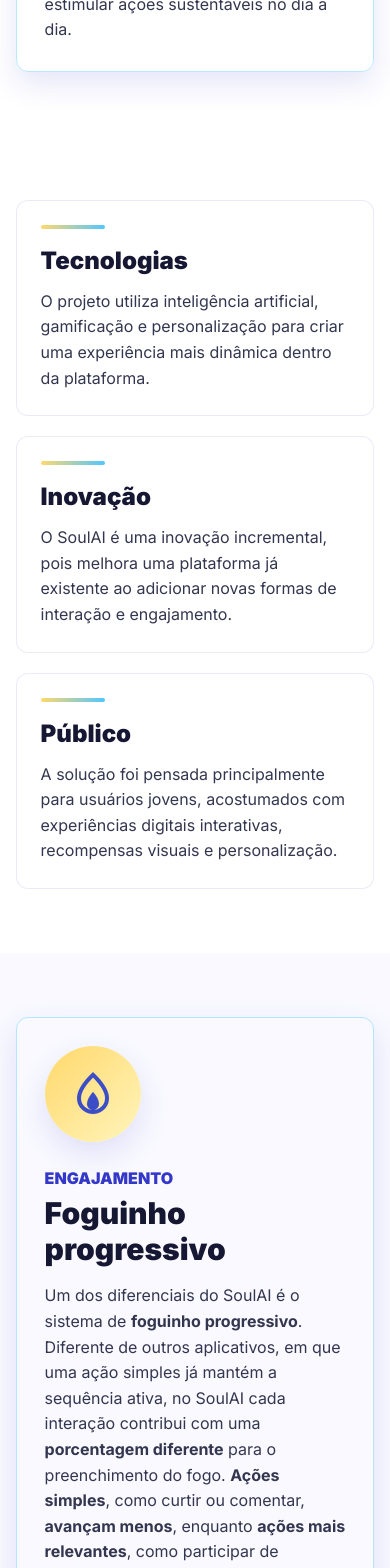
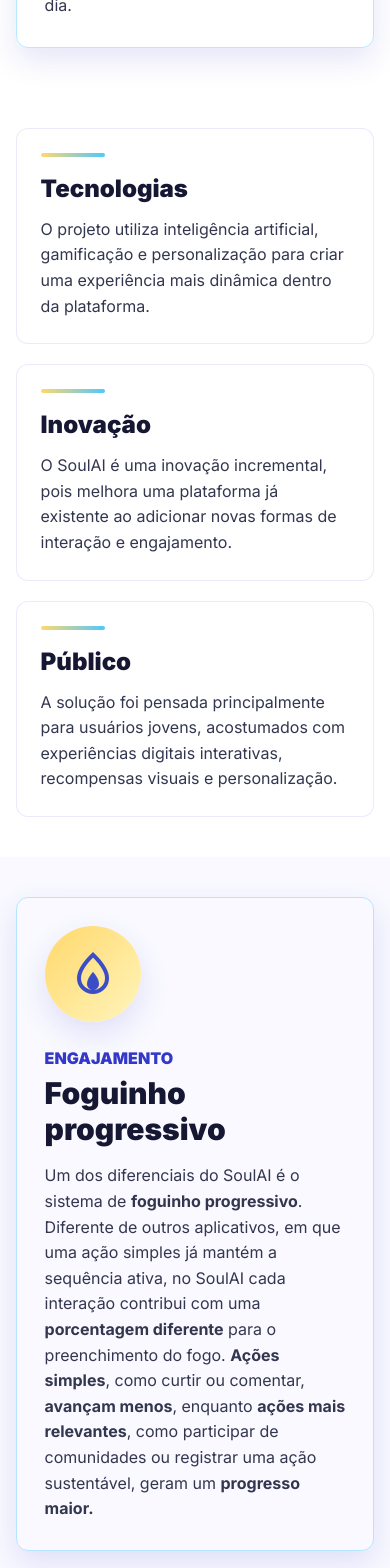
Before and after one commit to manuelalramos/SoulAi_Projeto, a React (Vite) app: page /sobre in a window 390 px wide. Shown: the part 1820-3388 px from the top of the page. Built offline with nearby package versions, Linux system fonts and the light colour scheme.

Commit message:
style : reduz espacamentoda pagina sobre no mobile

```diff
--- a/src/pages/Sobre/sections/AboutHighlightsSection.tsx
+++ b/src/pages/Sobre/sections/AboutHighlightsSection.tsx
@@ -3,7 +3,7 @@ import { projectHighlights } from "../../../data/about";
 // Seção que transforma os destaques do projeto em três cards.
 export default function AboutHighlightsSection() {
     return (
-        <section className="bg-white py-16 md:py-20">
+        <section className="bg-white py-10 md:py-20">
             <div className="mx-auto grid w-[92%] max-w-[1180px] grid-cols-1 gap-5 md:grid-cols-3">
                 {/* Gera um card para cada destaque cadastrado no data/about. */}
                 {projectHighlights.map((card) => (
--- a/src/pages/Sobre/sections/AboutObjectiveSection.tsx
+++ b/src/pages/Sobre/sections/AboutObjectiveSection.tsx
@@ -4,7 +4,7 @@ import { conceptPath } from "../../../data/about";
 // Seção que apresenta o objetivo e o caminho conceitual do projeto.
 export default function AboutObjectiveSection() {
     return (
-        <section className="relative overflow-hidden bg-[lineargradient(180deg,#ffffff_0%,#f7f9ff_38%,#eef8ff_72%,#ffffff_100%)] py-16 md:py-20">
+        <section className="relative overflow-hidden bg-[lineargradient(180deg,#ffffff_0%,#f7f9ff_38%,#eef8ff_72%,#ffffff_100%)] py-10 md:py-20">
             <div className="mx-auto w-[92%] max-w-[1180px]">
                 <div className="max-w-4xl">
                     <p className="font-black uppercase text-soul-blue">Visão do projeto</p>
--- a/src/pages/Sobre/sections/FireProgressSection.tsx
+++ b/src/pages/Sobre/sections/FireProgressSection.tsx
@@ -4,7 +4,7 @@ import fogoAnimado from "../../../assets/media/fogo.png";
 // Seção que explica o funcionamento do foguinho progressivo.
 export default function FireProgressSection() {
     return (
-        <section className="relative overflow-hidden bg-soul-soft/60 py-16 md:py-20">
+        <section className="relative overflow-hidden bg-soul-soft/60 py-10 md:py-20">
             <div className="mx-auto w-[92%] max-w-[1180px]">
                 <article className="grid grid-cols-1 items-center gap-6 rounded-xl border border-soul-cyan/40 bgwhite/90 p-7 shadow-card md:p-10 lg:grid-cols-[120px_1fr]">
                     {/* Ícone visual do fogo usado apenas como reforço gráfico. */}
--- a/src/pages/Sobre/sections/RoadmapSection.tsx
+++ b/src/pages/Sobre/sections/RoadmapSection.tsx
@@ -3,7 +3,7 @@ import { roadmapItems } from "../../../data/about";
 // Seção que mostra possibilidades futuras para evolução do SoulAI.
 export default function RoadmapSection() {
     return (
-        <section className="bg-white py-16 md:py-20">
+        <section className="bg-white py-10 md:py-20">
             <div className="mx-auto w-[92%] max-w-[1180px] rounded-xl border border-soul-cyan/40 bg-[lineargradient(135deg,#ffffff,#f5f6ff)] p-7 shadow-card md:p-10">
                 <p className="font-black uppercase text-soul-blue">Próximos passos</p>
                 <h2 className="mt-1 text-4xl font-black text-soul-ink md:text-5xl">
```
